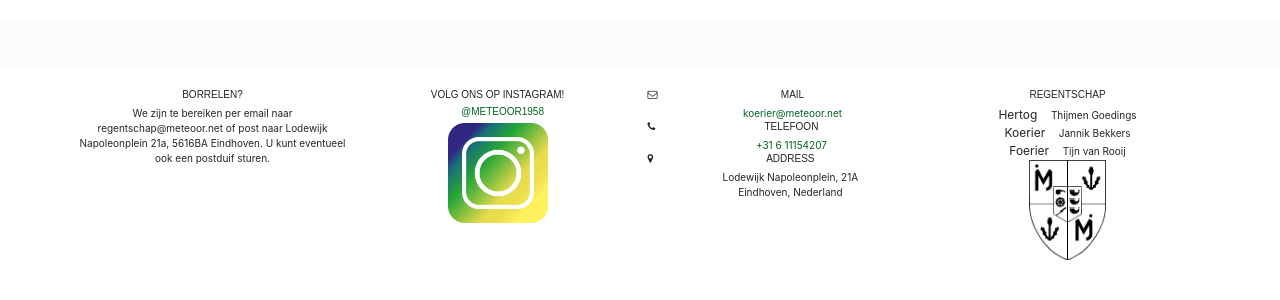
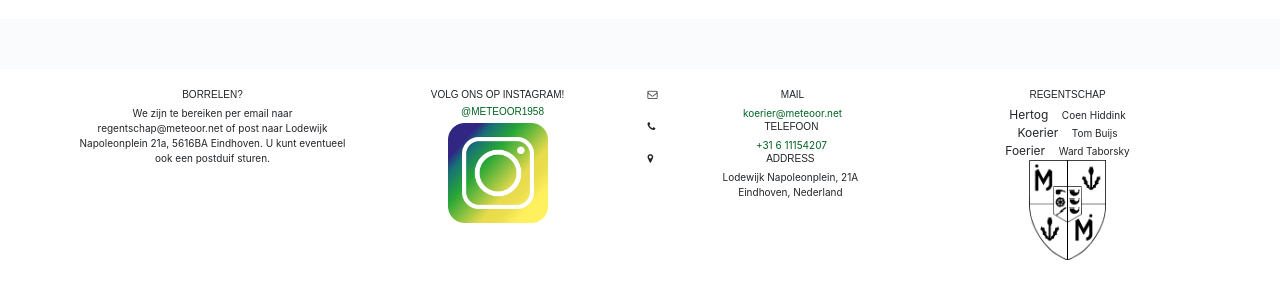
Before and after one commit to Meteoor1958/Meteoor1958.github.io, a Jekyll site: the page built from index.html, in a window 1280 px wide and 900 px high, scrolled down 3800 px. Shown: the part 550-850 px from the top of the window. Built offline with Jekyll 4.4.1, drawn with Linux system fonts in a browser that asks for light colours.

Commit message:
change footer regentschap

```diff
--- a/_includes/footer.html
+++ b/_includes/footer.html
@@ -52,9 +52,9 @@
                     <div class="col-md-6 col-xl-3">
                         <div class="single-widget tags-widget" data-aos="fade-up" data-aos-delay="800">
                             <h6 class="widget-tiltle">Regentschap</h6>
-                            <span style="font-size: larger">Hertog	&nbsp;	&nbsp;</span>Thijmen Goedings <br>
-                            <span style="font-size: larger">Koerier	&nbsp;	&nbsp;</span>Jannik Bekkers<br>
-                            <span style="font-size: larger">Foerier	&nbsp;	&nbsp;</span>Tijn van Rooij
+                            <span style="font-size: larger">Hertog	&nbsp;	&nbsp;</span>Coen Hiddink<br>
+                            <span style="font-size: larger">Koerier	&nbsp;	&nbsp;</span>Tom Buijs<br>
+                            <span style="font-size: larger">Foerier	&nbsp;	&nbsp;</span>Ward Taborsky
                             <div class="gae">
                                 <a href="https://www.meteoor.net"><img src="images/waepon.png"></a>
                             </div>
```
